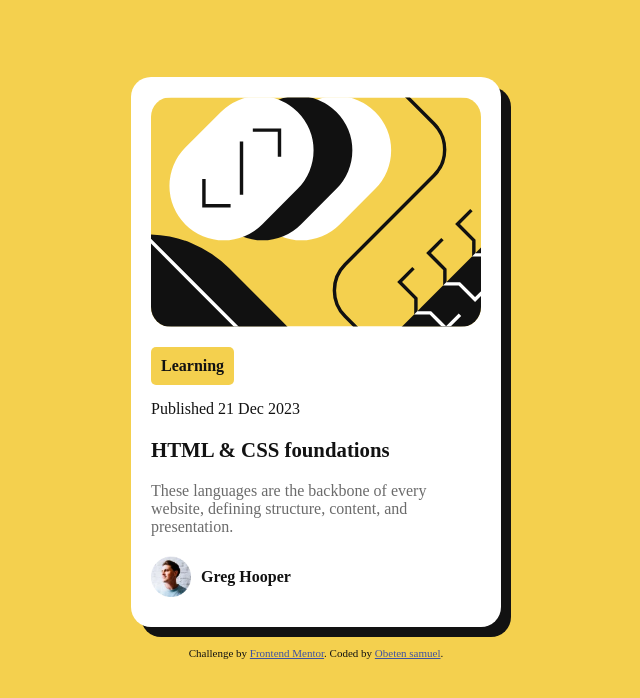
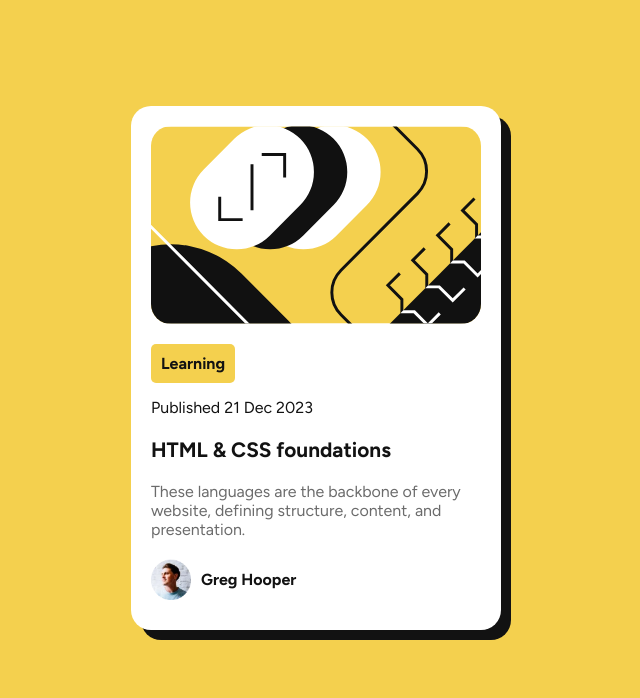
Before and after one commit to new-git-stack/blog-preview-card-main, a plain HTML site: page index.html in a window 1280 px wide. Shown: the whole page, without its empty margins (324-964 px from the left). Drawn offline with Linux system fonts and the light colour scheme.

Commit message:
Forgot to add the font from the style guide and removed the footer to make it look as close to the design as possible.

```diff
--- a/index.html
+++ b/index.html
@@ -5,18 +5,13 @@
   <meta name="viewport" content="width=device-width, initial-scale=1.0">
   <link rel="icon" type="image/png" sizes="32x32" href="./assets/images/favicon-32x32.png">
 
+  <link rel="preconnect" href="https://fonts.googleapis.com">
+  <link rel="preconnect" href="https://fonts.gstatic.com" crossorigin>
+  <link href="https://fonts.googleapis.com/css2?family=Figtree:ital,wght@0,300..900;1,300..900&family=Outfit:wght@100..900&display=swap" rel="stylesheet">
+
   <title>Frontend Mentor | Blog preview card</title>
 
   <style>
-    .attribution {
-      font-size: 0.6875rem;
-      text-align: center;
-      margin-top: 20px;
-    }
-    .attribution a {
-      color: hsl(228, 45%, 44%);
-    }
-
     :root {
       --yellow: hsl(47, 88%, 63%);
       --gray: hsl(0, 0%, 42%);
@@ -24,6 +19,7 @@
     }
 
     body {
+      font-family: Figtree;
       background-color: var(--yellow);
       height: 90lvh;
       display: flex;
@@ -50,7 +46,6 @@
 
     .hero-image {
       border-radius: 20px;
-      height: 230px;
       width: auto;
       object-fit: cover;
     }
@@ -128,10 +123,5 @@
       <p class="instructor-name">Greg Hooper</p>
     </div>
   </div>
-
-  <footer class="attribution">
-    Challenge by <a href="https://www.frontendmentor.io?ref=challenge">Frontend Mentor</a>.
-    Coded by <a href="https://github.com/new-git-stack">Obeten samuel</a>.
-  </footer>
 </body>
 </html>
```
